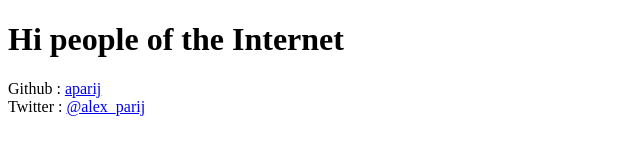
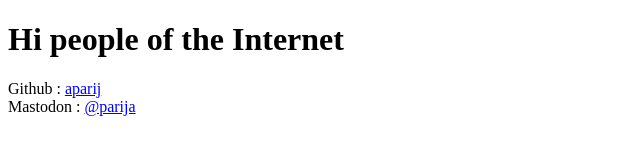
Before and after one commit to aparij/alexparij.com, a Gatsby site: page / in a window 1280 px wide. Shown: the full height of the page, 0-640 px from the left. Built offline with nearby package versions, Linux system fonts and the light colour scheme; Gatsby itself is replaced by a stand-in of ours.

Commit message:
Update index.js

```diff
--- a/src/pages/index.js
+++ b/src/pages/index.js
@@ -7,7 +7,7 @@ const IndexPage = () => (
 
 		Github : <a href="http://www.github.com/aparij">aparij</a>
     <br/>
-    Twitter : <a href="http://www.twitter.com/alex_parij">@alex_parij</a>
+    Mastodon : <a href="https://mastodon.social/@parija">@parija</a>
     <br/>
 
   </div>
```
